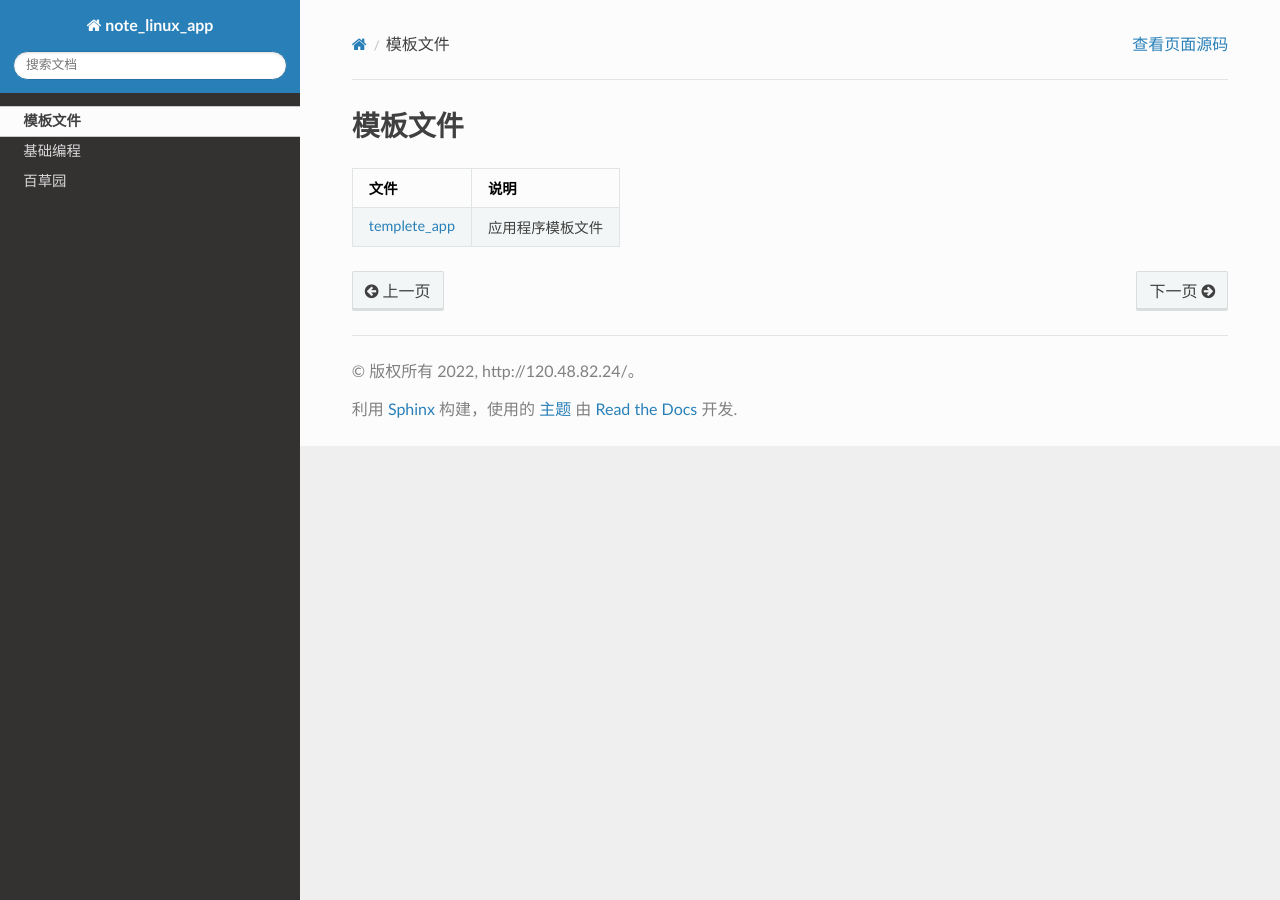
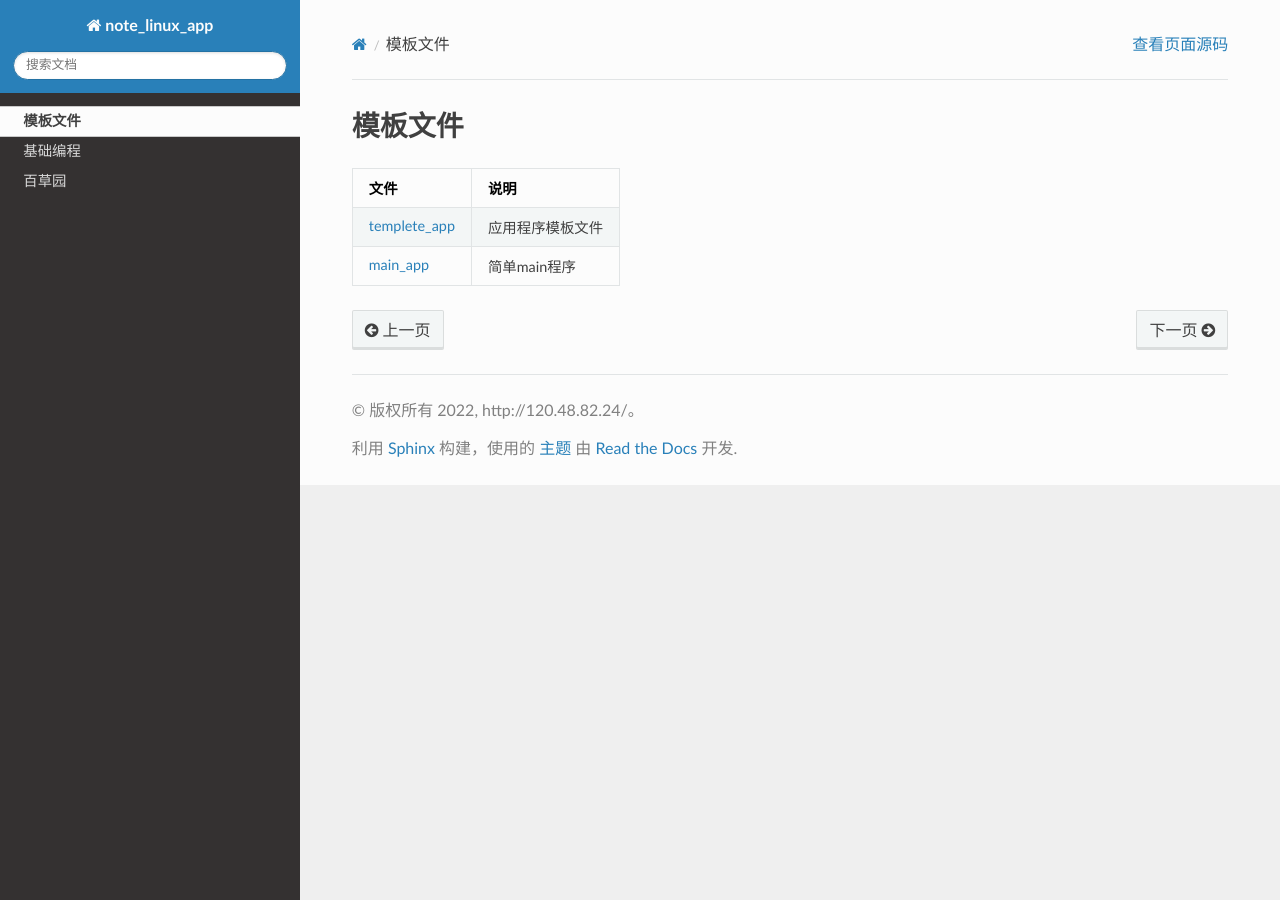
Before and after one commit to lzstudy/note_linux_app, a Sphinx documentation site: the page built from source/templete/index.md, in a window 1280 px wide. Built offline with Sphinx 7.4.7 and the Read the Docs theme 2.0.0, drawn with Linux system fonts in a browser that asks for light colours.

Commit message:
feat |> 添加index

```diff
--- a/source/templete/index.md
+++ b/source/templete/index.md
@@ -4,3 +4,4 @@
 | 文件                                                                                 | 说明              |
 | ------------------------------------------------------------------------------------ | ----------------- |
 | [templete_app](http://120.48.82.24:9100/note_linux_app/templete_app.tar.gz)          | 应用程序模板文件  |
+| [main_app](http://120.48.82.24:9100/note_linux_app/main.tar.gz)                      | 简单main程序      |
```
